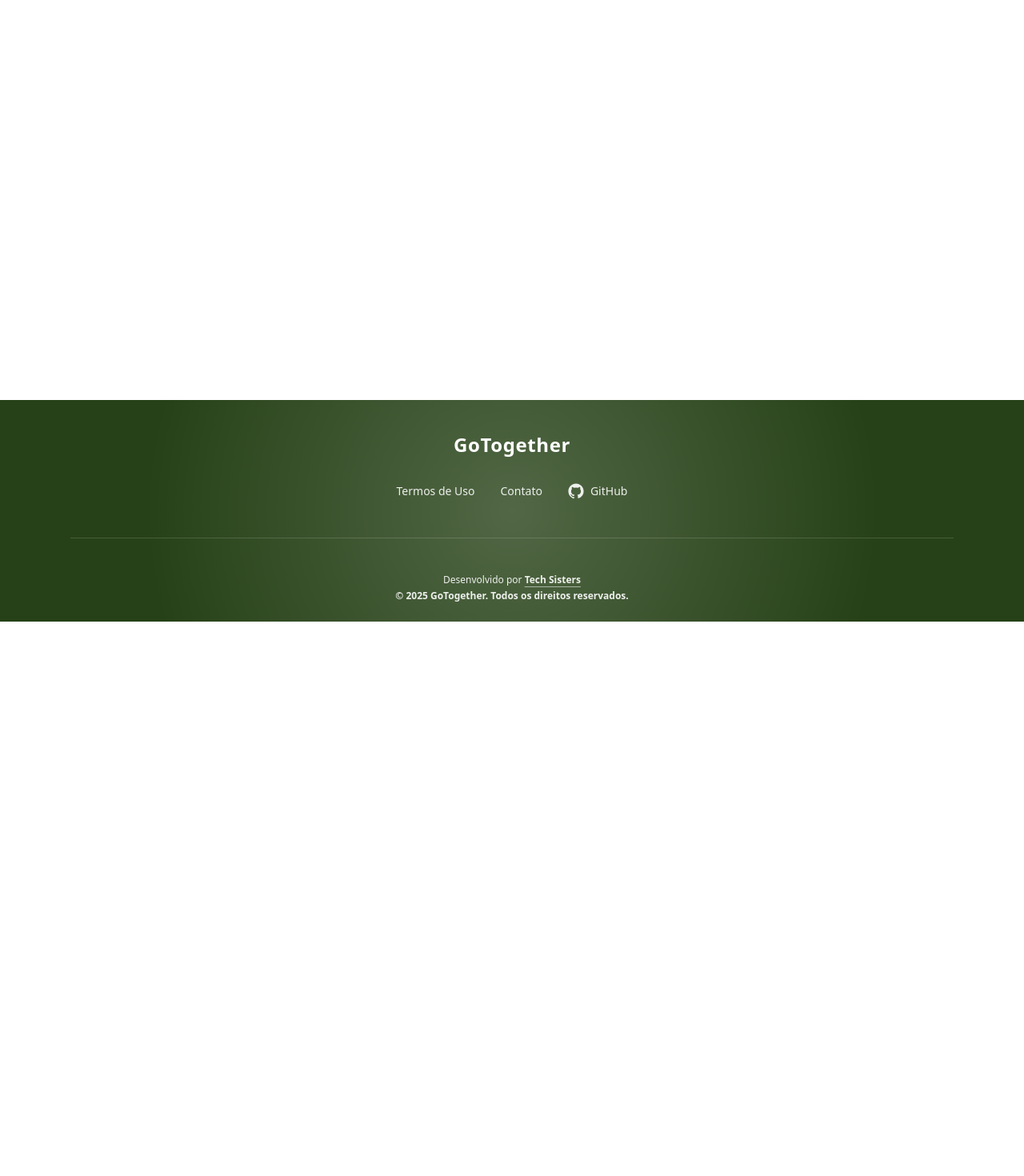
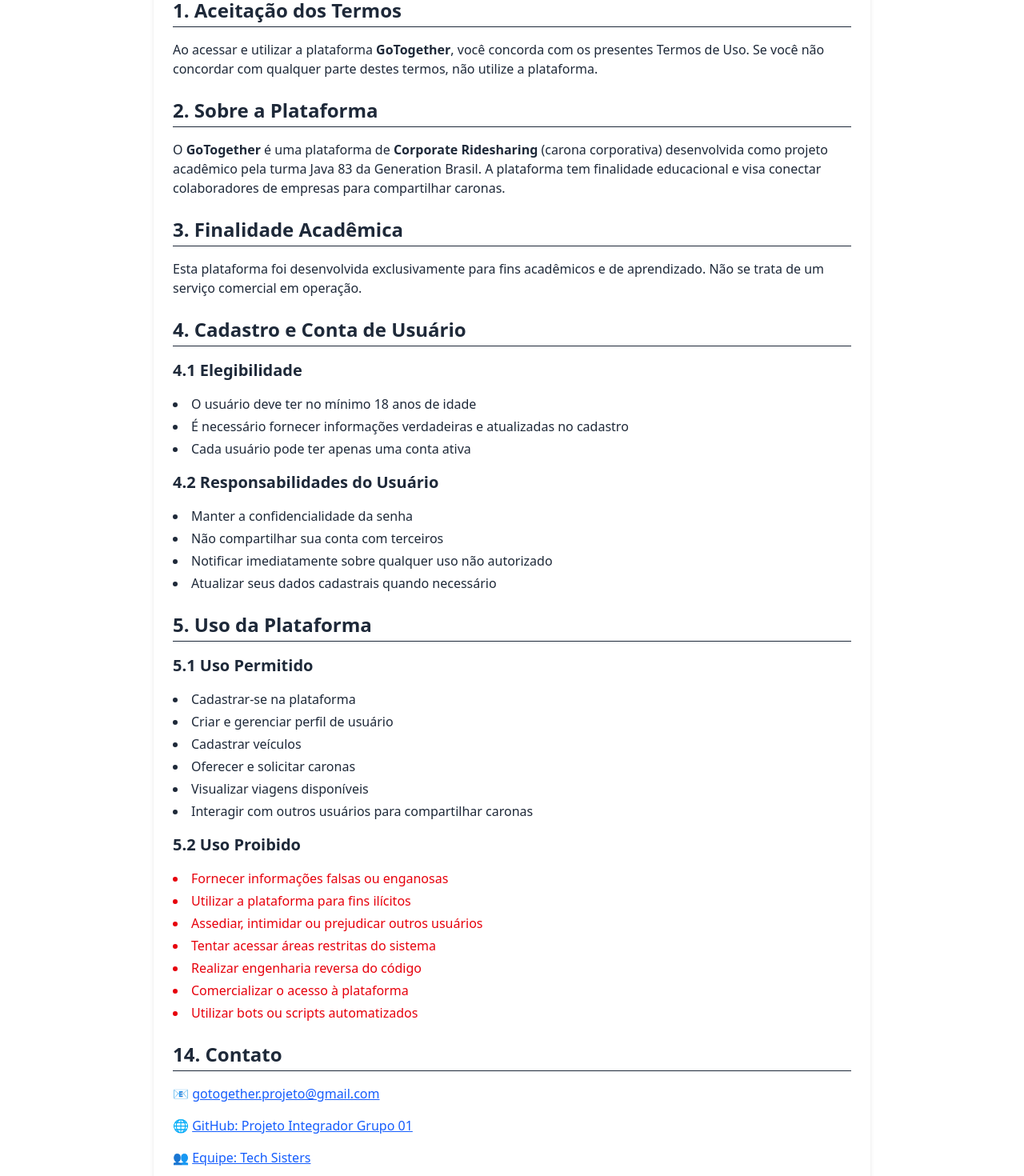
Before and after one commit to Projeto-Integrador-Grupo-01/carona-frontend, a React (Vite) app: page /termos in a window 1280 px wide. Shown: the part 140-1610 px from the top of the page at 80% size. Before the commit the page ends 917 px from the top, so only its background shows below. Built offline with nearby package versions, Linux system fonts and the light colour scheme.

Commit message:
ajustes finais

```diff
--- a/src/App.tsx
+++ b/src/App.tsx
@@ -18,6 +18,7 @@
 import FormViagem from "./components/viagem/formviagem/FormViagem"
 import DeletarViagem from "./components/viagem/deletarviagem/DeletarViagem"
 import "leaflet/dist/leaflet.css";
+import Termos from "./pages/termos/Termos"
 
 function App() {
 
@@ -44,6 +45,7 @@
               <Route path="/perfil" element={<Perfil />} />
               <Route path="/atualizarperfil" element={<AtualizarPerfil />} />
               <Route path="/viagem/:id" element={<ViagemDetalhe />} />
+              <Route path="/termos" element={<Termos />} />
             </Routes>
           </div>
           <Footer />
--- a/src/components/equipe/SobreEquipe.tsx
+++ b/src/components/equipe/SobreEquipe.tsx
@@ -48,7 +48,7 @@
         name: "Queren Alves",
         linkedin: "https://www.linkedin.com/in/querenhalves/",
         photo: querenImg,
-        description: "------",
+        description: "Aqui, mulheres transformam conhecimento em ação, inovação em resultados e colaboração em futuro.",
     },
 ];
 
--- a/src/components/footer/Footer.tsx
+++ b/src/components/footer/Footer.tsx
@@ -1,5 +1,6 @@
 import React from "react";
 import { motion } from "framer-motion";
+import { Link } from "react-router-dom";
 
 const GITHUB_REPO_URL = "https://github.com/Projeto-Integrador-Grupo-01/carona-frontend";
 const TECH_SISTERS_SITE = "https://projeto-integrador-grupo-01.github.io/techsisters/"; // ajuste
@@ -29,12 +30,11 @@
 
         {/* LINKS */}
         <div className="flex flex-wrap justify-center gap-8 text-sm font-medium opacity-90">
-          <a
-            href="Termos_De_Uso.md" target="_blank"
-            className="transition-all hover:text-[#d6f2d7] hover:tracking-wide duration-200"
+          <Link to={"/termos"}
+            className="transition-all hover:text-[#d6f2d7] hover:tracking-wide duration-200" target="_blanck"
           >
             Termos de Uso
-          </a>
+          </Link>
           <a
             href="https://bio.site/techsisters" target="_blank"
             className="transition-all hover:text-[#d6f2d7] hover:tracking-wide duration-200"
@@ -87,16 +87,6 @@
 
 export default Footer;
 
-
-
-
-
-
-
-
-
-
-
 // import { useContext, type ReactNode } from "react"
 // import { AuthContext } from "../../contexts/AuthContext"
 // import { Link } from "react-router-dom";
--- a/src/components/navbar/Navbar.tsx
+++ b/src/components/navbar/Navbar.tsx
@@ -233,7 +233,7 @@
                         </Link>
                         <button
                             onClick={logout}
-                            className="hover:text-yellow-700 transition px-3 py-2"
+                            className="hover:text-yellow-700 transition px-3 py-2 cursor-pointer"
                             title="Sair"
                         >
                             <SignOutIcon size={20} />
--- a/src/components/viagem/formviagem/FormViagem.tsx
+++ b/src/components/viagem/formviagem/FormViagem.tsx
@@ -157,7 +157,7 @@
                         <div className="flex flex-col gap-1">
                             <label className="font-semibold">Partida</label>
                             <input
-                                placeholder="Digite a partida"
+                                placeholder="Ex: Rio Claro, SP"
                                 name="partida"
                                 required
                                 value={viagem.partida}
@@ -169,7 +169,7 @@
                             <label className="font-semibold">Destino</label>
                             <input
                                 type="text"
-                                placeholder="Digite o destino"
+                                placeholder="Ex: Araras, SP"
                                 name="destino"
                                 required
                                 value={viagem.destino}
@@ -186,7 +186,7 @@
                                 onChange={(e: ChangeEvent<HTMLInputElement>) => atualizarEstado(e)}
                                 type="number"
                                 step=".01"
-                                placeholder="Adicione aqui o preço do Produto"
+                                placeholder="Adicione aqui o preço da viagem"
                                 name="preco"
                                 id="preco"
                                 required
@@ -210,7 +210,7 @@
                             <label className="font-semibold">Duração</label>
                             <input
                                 type="number"
-                                placeholder="Digite a duração da viagem"
+                                placeholder="Duração em horas (ex: 0,3)"
                                 name="tempo"
                                 required
                                 value={viagem.tempo}
--- a/src/components/viagem/viagemdetalhe/ViagemDetalhe.tsx
+++ b/src/components/viagem/viagemdetalhe/ViagemDetalhe.tsx
@@ -260,7 +260,7 @@
 
                     {/* BOTÃO DE RESERVA */}
                     <button
-                        className="mt-8 w-full flex items-center justify-center gap-3 bg-amber-600 text-white py-4 rounded-2xl font-bold text-lg shadow-md hover:bg-amber-700 transition mb-4"
+                        className="cursor-pointer mt-8 w-full flex items-center justify-center gap-3 bg-amber-600 text-white py-4 rounded-2xl font-bold text-lg shadow-md hover:bg-amber-700 transition mb-4"
                     >
                         Reservar Assento
                     </button>
--- /dev/null
+++ b/src/pages/termos/Termos.tsx
@@ -0,0 +1,99 @@
+function Termos() {
+
+    return (
+        <>
+
+
+            <div className="max-w-4xl mx-auto p-6 bg-white shadow-md rounded-lg space-y-6 text-gray-800">
+      {/* Título principal */}
+      <h1 className="text-3xl font-bold border-b pb-2">Termos de Uso - GoTogether</h1>
+      <p className="text-sm text-gray-500 font-semibold">Última atualização: Dezembro de 2025</p>
+
+      {/* Seção */}
+      <section className="space-y-4">
+        <h2 className="text-2xl font-semibold border-b pb-1">1. Aceitação dos Termos</h2>
+        <p>
+          Ao acessar e utilizar a plataforma <strong>GoTogether</strong>, você concorda com os presentes Termos de Uso.
+          Se você não concordar com qualquer parte destes termos, não utilize a plataforma.
+        </p>
+      </section>
+
+      <section className="space-y-4">
+        <h2 className="text-2xl font-semibold border-b pb-1">2. Sobre a Plataforma</h2>
+        <p>
+          O <strong>GoTogether</strong> é uma plataforma de <strong>Corporate Ridesharing</strong> (carona corporativa) desenvolvida como projeto acadêmico
+          pela turma Java 83 da Generation Brasil. A plataforma tem finalidade educacional e visa conectar colaboradores de empresas para compartilhar caronas.
+        </p>
+      </section>
+
+      <section className="space-y-4">
+        <h2 className="text-2xl font-semibold border-b pb-1">3. Finalidade Acadêmica</h2>
+        <p>
+          Esta plataforma foi desenvolvida exclusivamente para fins acadêmicos e de aprendizado. Não se trata de um serviço comercial em operação.
+        </p>
+      </section>
+
+      <section className="space-y-4">
+        <h2 className="text-2xl font-semibold border-b pb-1">4. Cadastro e Conta de Usuário</h2>
+        <h3 className="text-xl font-semibold mt-2">4.1 Elegibilidade</h3>
+        <ul className="list-disc list-inside space-y-1">
+          <li>O usuário deve ter no mínimo 18 anos de idade</li>
+          <li>É necessário fornecer informações verdadeiras e atualizadas no cadastro</li>
+          <li>Cada usuário pode ter apenas uma conta ativa</li>
+        </ul>
+
+        <h3 className="text-xl font-semibold mt-2">4.2 Responsabilidades do Usuário</h3>
+        <ul className="list-disc list-inside space-y-1">
+          <li>Manter a confidencialidade da senha</li>
+          <li>Não compartilhar sua conta com terceiros</li>
+          <li>Notificar imediatamente sobre qualquer uso não autorizado</li>
+          <li>Atualizar seus dados cadastrais quando necessário</li>
+        </ul>
+      </section>
+
+      <section className="space-y-4">
+        <h2 className="text-2xl font-semibold border-b pb-1">5. Uso da Plataforma</h2>
+
+        <h3 className="text-xl font-semibold mt-2">5.1 Uso Permitido</h3>
+        <ul className="list-disc list-inside space-y-1">
+          <li>Cadastrar-se na plataforma</li>
+          <li>Criar e gerenciar perfil de usuário</li>
+          <li>Cadastrar veículos</li>
+          <li>Oferecer e solicitar caronas</li>
+          <li>Visualizar viagens disponíveis</li>
+          <li>Interagir com outros usuários para compartilhar caronas</li>
+        </ul>
+
+        <h3 className="text-xl font-semibold mt-2">5.2 Uso Proibido</h3>
+        <ul className="list-disc list-inside space-y-1 text-red-600">
+          <li>Fornecer informações falsas ou enganosas</li>
+          <li>Utilizar a plataforma para fins ilícitos</li>
+          <li>Assediar, intimidar ou prejudicar outros usuários</li>
+          <li>Tentar acessar áreas restritas do sistema</li>
+          <li>Realizar engenharia reversa do código</li>
+          <li>Comercializar o acesso à plataforma</li>
+          <li>Utilizar bots ou scripts automatizados</li>
+        </ul>
+      </section>
+
+      {/* Continuar adicionando seções seguindo o mesmo padrão... */}
+
+      <section className="space-y-4">
+        <h2 className="text-2xl font-semibold border-b pb-1">14. Contato</h2>
+        <p>📧 <a href="mailto:gotogether.projeto@gmail.com" className="text-blue-600 underline">gotogether.projeto@gmail.com</a></p>
+        <p>🌐 <a href="https://github.com/Projeto-Integrador-Grupo-01" className="text-blue-600 underline">GitHub: Projeto Integrador Grupo 01</a></p>
+        <p>👥 <a href="https://projeto-integrador-grupo-01.github.io/techsisters/" className="text-blue-600 underline">Equipe: Tech Sisters</a></p>
+      </section>
+
+      <div className="text-center mt-6 border-t pt-4 text-gray-500 text-sm">
+        <p><strong>GoTogether - Corporate Ridesharing</strong></p>
+        <p><em>Mobilidade Corporativa pela Qualidade de Vida</em> 🚗💼</p>
+        <p>© 2024 Tech Sisters - Turma Java 83 - Generation Brasil</p>
+        <p>Todos os direitos reservados para fins acadêmicos.</p>
+      </div>
+    </div>
+        </>
+    )
+}
+
+export default Termos;
```
